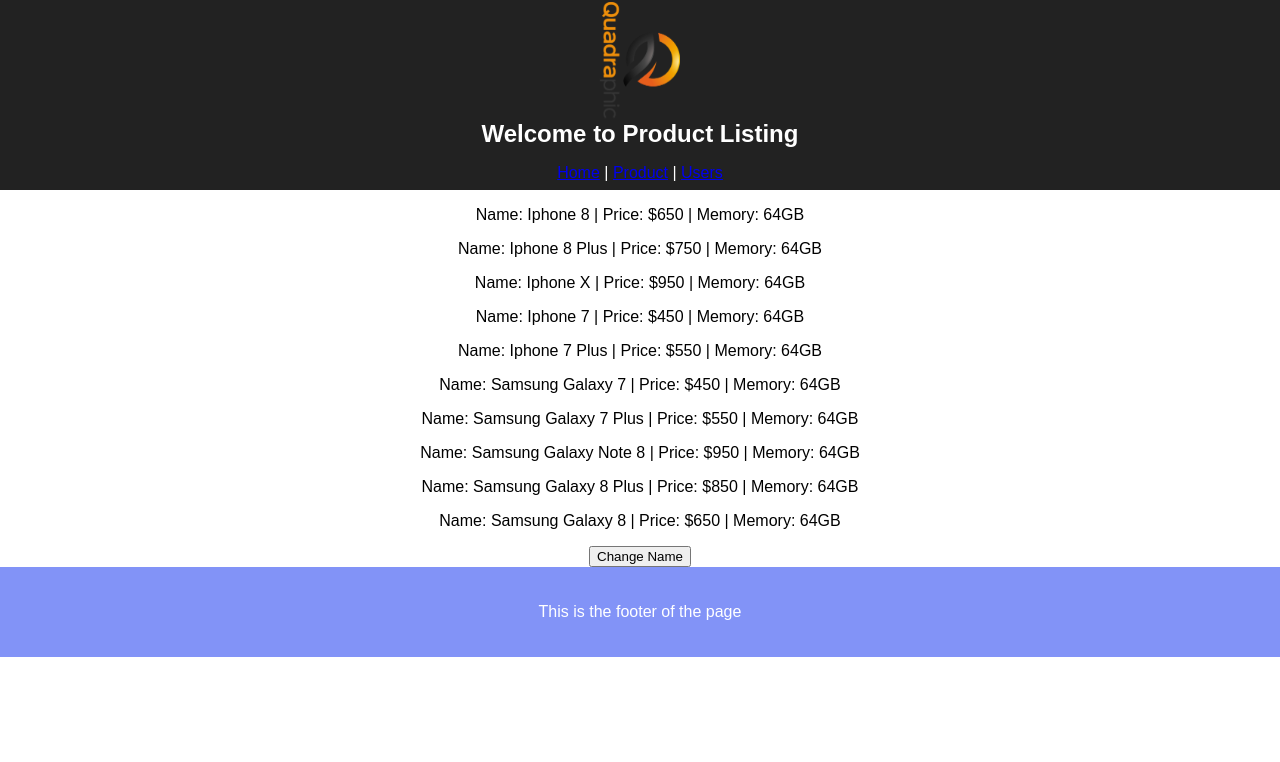
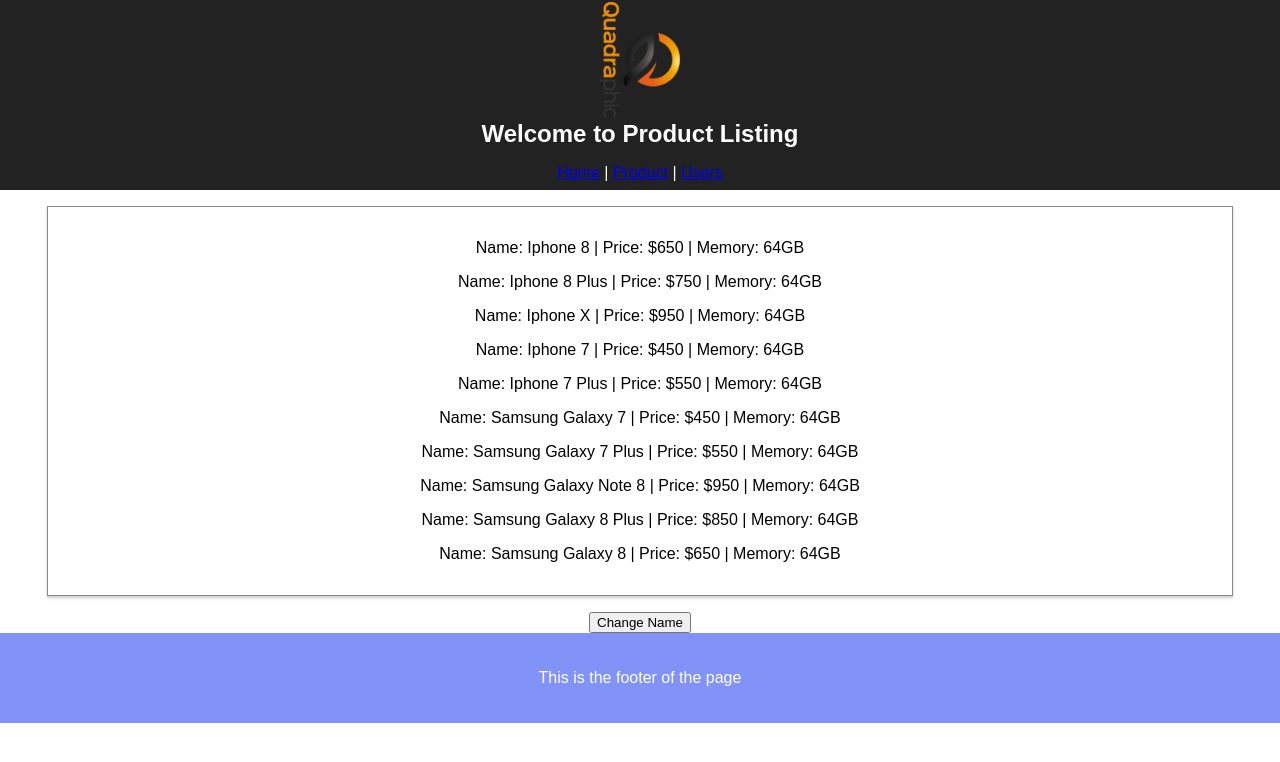
Before and after one commit to wisechap/ProductListingReact, a React (Create React App) app: page /Product in a window 1280 px wide. Shown: the top 762 px of the page. Built offline with nearby package versions, Linux system fonts and the light colour scheme.

Commit message:
CSS update

```diff
--- a/src/Data/users.json
+++ b/src/Data/users.json
@@ -21,7 +21,7 @@
         "email": "lewis@me.com",
         "username": "user3",
         "password": "password3",
-        "id": 2
+        "id": 3
      },
      {
         "name": "Rot Wilter",
@@ -29,7 +29,7 @@
         "email": "rot@me.com",
         "username": "user4",
         "password": "password4",
-        "id": 2
+        "id": 4
      },
      {
         "name": "Rav Cameron",
@@ -37,7 +37,7 @@
         "email": "rav@me.com",
         "username": "user5",
         "password": "password5",
-        "id": 2
+        "id": 5
      },
     {
        "name": "Chris Moris",
@@ -45,6 +45,6 @@
        "email": "Chris@me.com",
        "username": "user6",
        "password": "password6",
-       "id": 3
+       "id": 6
     }
  ]
--- a/src/components/Login/Login.js
+++ b/src/components/Login/Login.js
@@ -1,5 +1,5 @@
 import React from 'react';
-import './Login.css' ;
+import classes from './Login.css' ;
 
 const login = () => {
     return (
--- a/src/components/Product/Product.css
+++ b/src/components/Product/Product.css
@@ -9,6 +9,6 @@
 
 @media (min-width: 500px) {
     .DivProd {
-        width: 450px;
+        width: 90%;
     }
 }
--- a/src/components/Product/Product.js
+++ b/src/components/Product/Product.js
@@ -9,7 +9,7 @@
     render(){
         console.log(this.props.click);
         return(
-                    <div className={classes.DivProd}>
+                    <div className="DivProd">
                         {
                             this.props.product.map((prod) => {
                                 return <Prod prod = {prod} key={prod.id} click={() => this.removeProduct(prod.id)}/>
```
